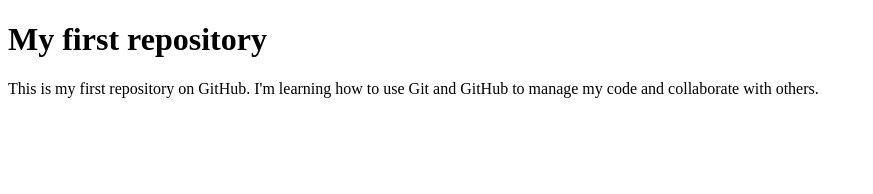
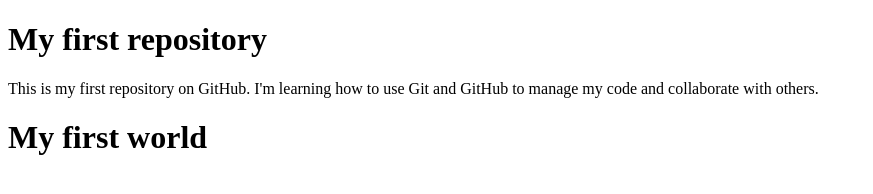
Before and after one commit to aaliya1422/My-first-repository, a plain HTML site: page index.html in a window 1280 px wide. Shown: the whole page, without its empty margins (0-873 px from the left). Drawn offline with Linux system fonts and the light colour scheme.

Commit message:
create a file

```diff
--- a/index.html
+++ b/index.html
@@ -8,5 +8,6 @@
 <body>
     <h1>My first repository</h1>
     <p>This is my first repository on GitHub. I'm learning how to use Git and GitHub to manage my code and collaborate with others.</p>
+    <h1>My first world</h1>
 </body>
 </html>
```
